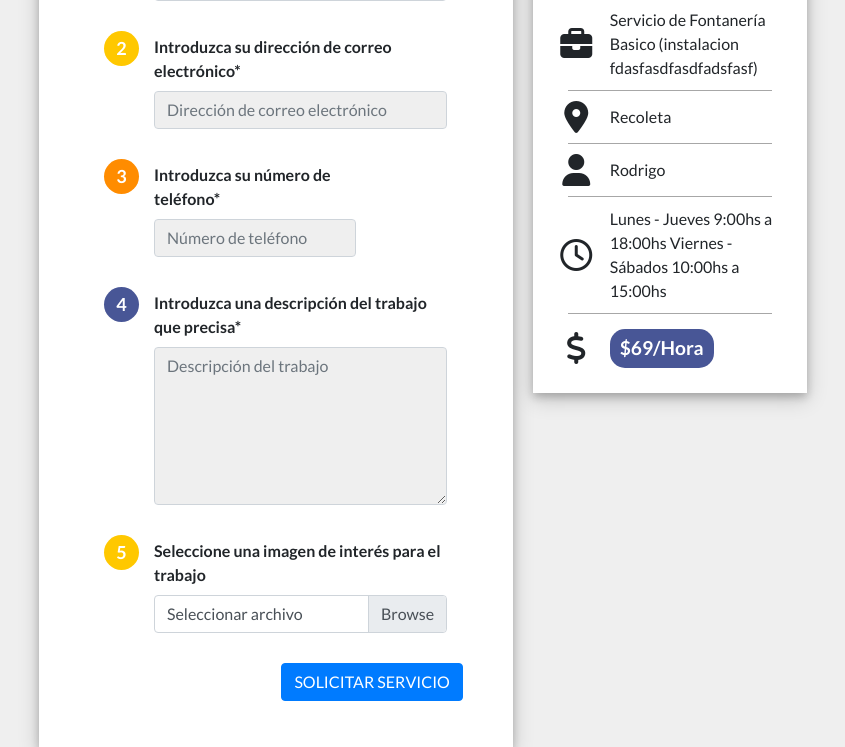
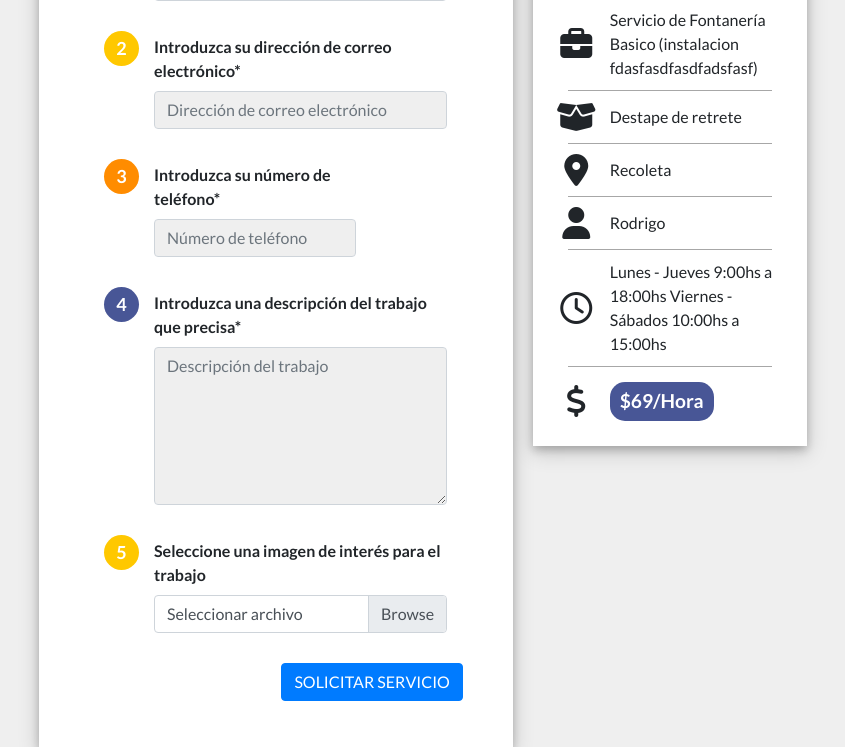
Before and after one commit to gonzaloarca/services-webapp-with-react-and-spring, a Java web app: template webapp/src/main/webapp/WEB-INF/jsp/createContract.jsp in a window 1280 px wide. Shown: the part 446-1193 px from the top of the page, without its empty margins (217-1062 px from the left). Run offline with Spring Boot 4, a stand-in JSP engine, Linux system fonts and the light colour scheme; the template is opened without the code that fills it, so the values that code supplies are empty; the project's own start-up code is not run, and a stand-in starts its controllers and pages; some libraries are stand-ins or nearby versions.

Commit message:
STYLE: package name agregado a la info del contrato

```diff
--- a/webapp/src/main/webapp/WEB-INF/jsp/createContract.jsp
+++ b/webapp/src/main/webapp/WEB-INF/jsp/createContract.jsp
@@ -155,6 +155,16 @@
                                 </p>
                             </div>
                             <hr class="divider-bar-info"/>
+                            <!-- Package Name -->
+                            <div class="row info-row">
+                                <div class="info-left-col">
+                                    <i class="fas fa-box-open fa-2x"></i>
+                                </div>
+                                <p class="info-right-col">
+                                    Destape de retrete
+                                </p>
+                            </div>
+                            <hr class="divider-bar-info"/>
                             <!-- Location -->
                             <div class="row info-row">
                                 <div class="info-left-col">
```
